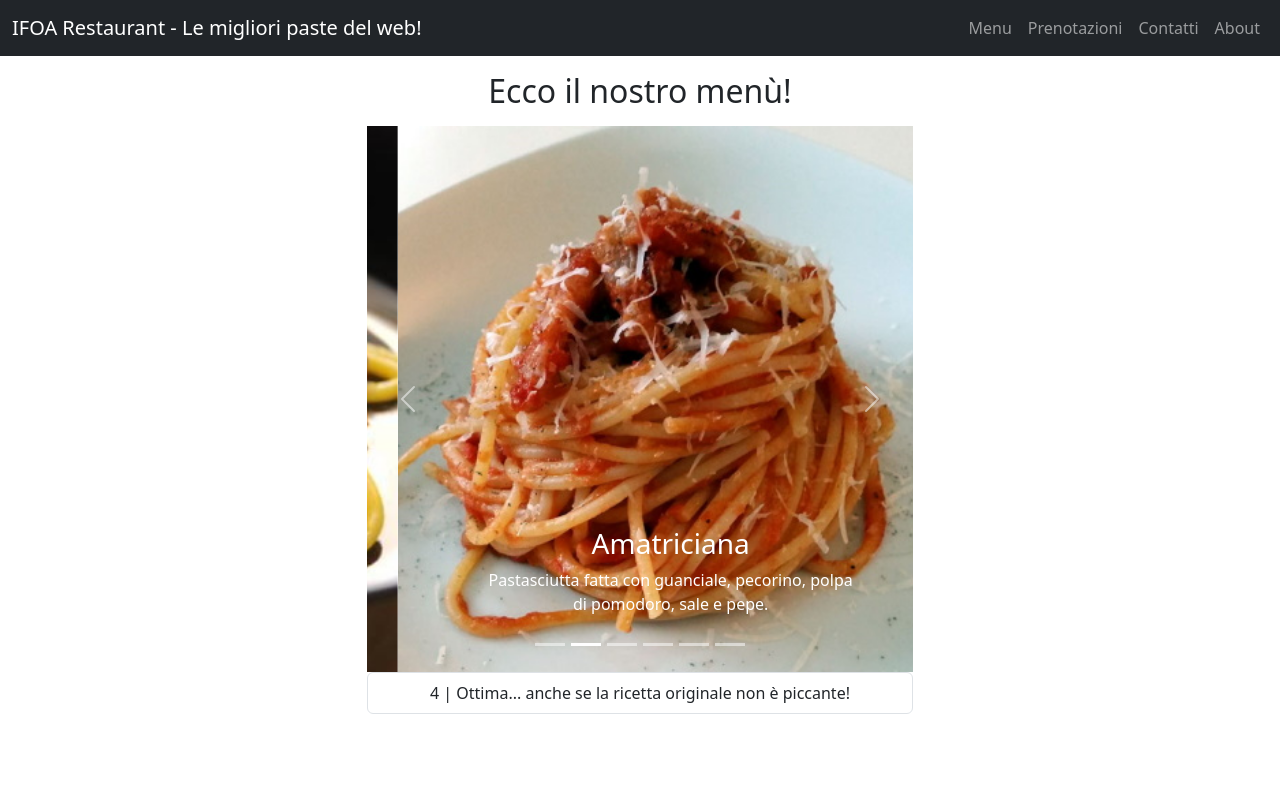
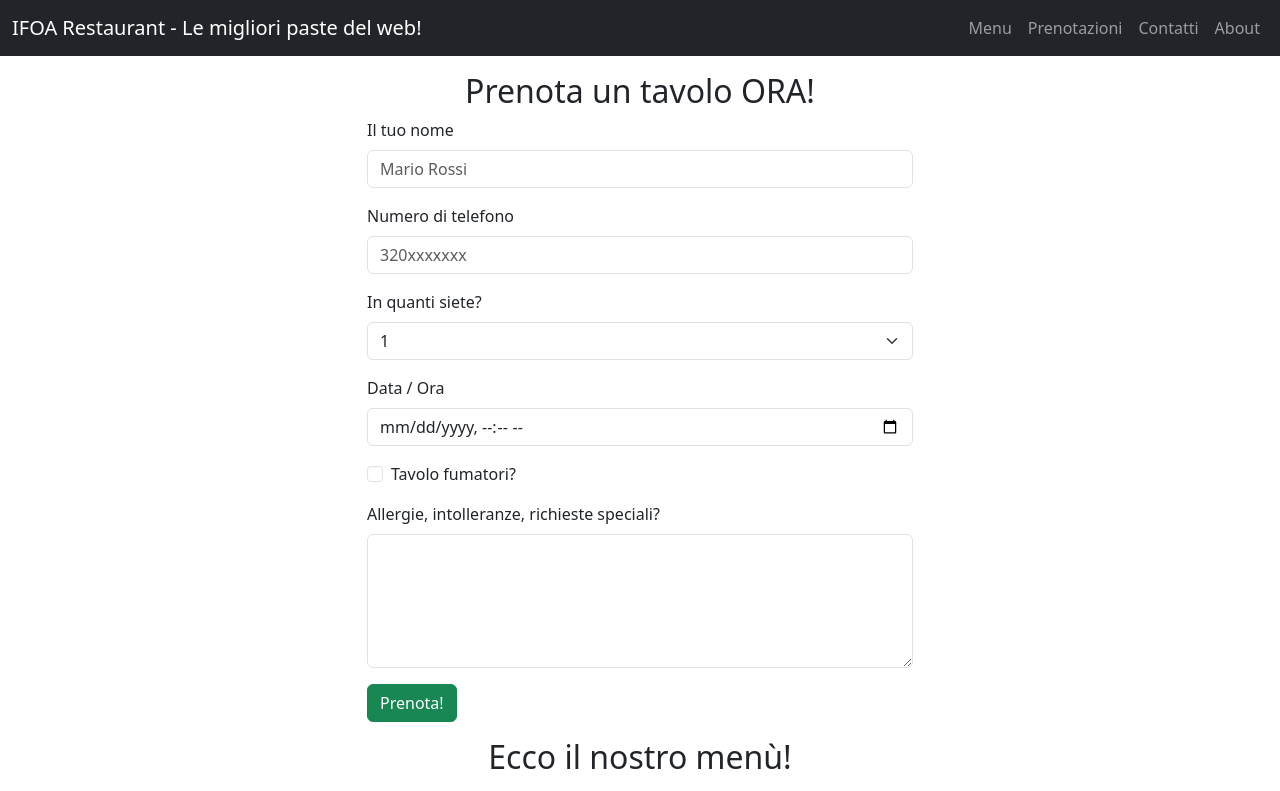
Before and after one commit to irvelervel/ifoa-0124-restaurant, a React (Create React App) app: page / in a window 1280 px wide. Shown: the top 791 px of the page. Built offline with nearby package versions, Linux system fonts and the light colour scheme.

Commit message:
Structural changes, adds the BookingForm component

```diff
--- a/src/App.css
+++ b/src/App.css
@@ -1,38 +1,10 @@
-.App {
-  text-align: center;
+/* html,
+body,
+#root,
+#app {
+  height: 100%;
 }
 
-.App-logo {
-  height: 40vmin;
-  pointer-events: none;
-}
-
-@media (prefers-reduced-motion: no-preference) {
-  .App-logo {
-    animation: App-logo-spin infinite 20s linear;
-  }
-}
-
-.App-header {
-  background-color: #282c34;
-  min-height: 100vh;
-  display: flex;
-  flex-direction: column;
-  align-items: center;
-  justify-content: center;
-  font-size: calc(10px + 2vmin);
-  color: white;
-}
-
-.App-link {
-  color: #61dafb;
-}
-
-@keyframes App-logo-spin {
-  from {
-    transform: rotate(0deg);
-  }
-  to {
-    transform: rotate(360deg);
-  }
-}
+#app {
+  background-color: black;
+} */
--- a/src/App.js
+++ b/src/App.js
@@ -5,13 +5,31 @@ import './App.css'
 import 'bootstrap/dist/css/bootstrap.min.css'
 import RestaurantNavbar from './components/RestaurantNavbar'
 import HomeCarousel from './components/HomeCarousel'
+import BookingForm from './components/BookingForm'
+import Container from 'react-bootstrap/Container'
+import Row from 'react-bootstrap/Row'
+import Col from 'react-bootstrap/Col'
 
 function App() {
   return (
-    <div>
+    <div id="app">
       <RestaurantNavbar subtitle="Le migliori paste del web!" />
       {/* parte centrale, carosello con le pastasciutte */}
-      <HomeCarousel />
+
+      {/* al momento non ho modo di separare le "pagine" dell'app, metto tutto in App.js */}
+
+      <Container>
+        <Row className="justify-content-center">
+          <Col xs={12} md={8} lg={6}>
+            <BookingForm />
+          </Col>
+        </Row>
+        <Row className="justify-content-center">
+          <Col xs={12} md={8} lg={6}>
+            <HomeCarousel />
+          </Col>
+        </Row>
+      </Container>
     </div>
   )
 }
--- /dev/null
+++ b/src/components/BookingForm.jsx
@@ -0,0 +1,86 @@
+import { Component } from 'react'
+import Form from 'react-bootstrap/Form'
+import Button from 'react-bootstrap/Button'
+// import { Form, Button } from 'react-bootstrap' <-- questo metodo anche funziona, ma non è ottimale
+
+// questo form creerà una prenotazione in un database sfruttando delle API
+// name: string <-- required
+// phone: string/number <-- required
+// numberOfPeople: string/number <-- required
+// dateTime: string <-- required
+// smoking: boolean <-- required
+// specialRequests <-- NOT required
+
+class BookingForm extends Component {
+  // creo un sotto-oggetto nello state di BookingForm, che rappresenterà il CONTENUTO del form di prenotazione
+  // grazie ad una serie di input "controllati", ad ogni pressione di un tasto in un campo noi andremo a modificare
+  // lo stato del componente in modo da mantenerli sempre "sincronizzati"
+  // il nostro form sarà SEMPRE consapevole del proprio contenuto!
+  // alla pressione del tasto submit ci basterà andare a leggere il contenuto dello state, che sarà
+  // stato automaticamente aggiornato strada facendo
+
+  state = {
+    reservation: {
+      name: '',
+      phone: '',
+      numberOfPeople: 1,
+      dateTime: '',
+      smoking: false,
+      specialRequests: '',
+    },
+  }
+
+  render() {
+    return (
+      <>
+        <h2 className="text-center mt-3">Prenota un tavolo ORA!</h2>
+        <Form>
+          <Form.Group className="mb-3">
+            <Form.Label>Il tuo nome</Form.Label>
+            {/* i Form.Control si traducono in HTML in <input /> */}
+            <Form.Control type="text" placeholder="Mario Rossi" required />
+          </Form.Group>
+
+          <Form.Group className="mb-3">
+            <Form.Label>Numero di telefono</Form.Label>
+            <Form.Control type="tel" placeholder="320xxxxxxx" required />
+          </Form.Group>
+
+          <Form.Group className="mb-3">
+            <Form.Label>In quanti siete?</Form.Label>
+            <Form.Select aria-label="Default select example">
+              <option>1</option>
+              <option>2</option>
+              <option>3</option>
+              <option>4</option>
+              <option>5</option>
+              <option>6</option>
+              <option>7</option>
+              <option>8</option>
+            </Form.Select>
+          </Form.Group>
+
+          <Form.Group className="mb-3">
+            <Form.Label>Data / Ora</Form.Label>
+            <Form.Control type="datetime-local" required />
+          </Form.Group>
+
+          <Form.Group className="mb-3">
+            <Form.Check type="checkbox" label="Tavolo fumatori?" />
+          </Form.Group>
+
+          <Form.Group className="mb-3">
+            <Form.Label>Allergie, intolleranze, richieste speciali?</Form.Label>
+            <Form.Control as="textarea" rows={5} />
+          </Form.Group>
+
+          <Button variant="success" type="submit">
+            Prenota!
+          </Button>
+        </Form>
+      </>
+    )
+  }
+}
+
+export default BookingForm
--- a/src/components/HomeCarousel.jsx
+++ b/src/components/HomeCarousel.jsx
@@ -1,7 +1,4 @@
 import Carousel from 'react-bootstrap/Carousel'
-import Container from 'react-bootstrap/Container'
-import Row from 'react-bootstrap/Row'
-import Col from 'react-bootstrap/Col'
 import ListGroup from 'react-bootstrap/ListGroup'
 // recupero l'array delle pastasciutte con un import
 import items from '../data/menu.json'
@@ -35,10 +32,7 @@ class HomeCarousel extends Component {
 
   render() {
     return (
-      <Container>
-        <Row className="justify-content-center">
-          <Col xs={12} md={8} lg={6}>
-            {/* <div class="col-12 col-md-8 col-lg-6"> */}
+      <>
         <h2 className="my-3 text-center">Ecco il nostro menù!</h2>
         <Carousel
           onSlide={(newSlideIndex) => {
@@ -50,6 +44,8 @@ class HomeCarousel extends Component {
               selectedPasta: items[newSlideIndex],
               // abbiamo appena aggiornato lo stato ad ogni cambio di slide
             })
+
+            // this.state.selectedPasta = qualcos'altro <-- VIETATO
           }}
         >
           {
@@ -75,10 +71,6 @@ class HomeCarousel extends Component {
             })
           }
         </Carousel>
-          </Col>
-        </Row>
-        <Row className="justify-content-center">
-          <Col xs={12} md={8} lg={6}>
         <ListGroup className="text-center">
           {this.state.selectedPasta.comments.map((review) => {
             return (
@@ -89,9 +81,7 @@ class HomeCarousel extends Component {
           })}
           {/* per aggiornare la sezione commenti, dobbiamo semplicemente cambiare la selectedPasta */}
         </ListGroup>
-          </Col>
-        </Row>
-      </Container>
+      </>
     )
   }
 }
```
Lines whose indentation alone changed are shown as unchanged.
